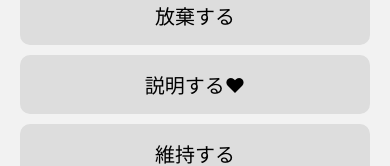
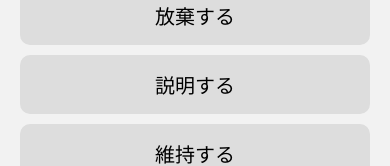
Before and after one commit to aznable813/ReactLessons, a React Native app: screen /Quiz in a window 390 px wide. Shown: the part 458-624 px from the top of the page. Built offline with nearby package versions, Linux system fonts and the light colour scheme.

Commit message:
ちょっと中断

```diff
--- a/data/questions.json
+++ b/data/questions.json
@@ -1,7 +1,7 @@
 [
   {
     "word": "abandon",
-    "choices": ["提供する", "放棄する", "説明する❤", "維持する"],
+    "choices": ["提供する", "放棄する", "説明する", "維持する"],
     "correctIndex": 1
   },
   {
--- a/screens/HistoryScreen.js
+++ b/screens/HistoryScreen.js
@@ -48,17 +48,20 @@ export default function HistoryScreen() {
                 Alert.alert(
                   "確認",
                   "本当に履歴をすべて削除しますか？",
-                [
-                  { text: "キャンセル", style: "cancel" },
-                  {
+                  [
+                    { text: "キャンセル", style: "cancel" },
+                    {
                     text: "削除する",
                     style: "destructive",
-                    onPress: async () => {
-                      await AsyncStorage.removeItem('quizHistory');
+                    onPress: () => {
+                      AsyncStorage.removeItem('quizHistory').then(() => {
                       setHistory([]);
+                      }).catch((error) => {
+                        console.error('削除エラー:', error);
+                      });
                     },
-                  },
-                ]
+                    },
+                  ]
                 );
               }}
             />
--- a/screens/ResultScreen.js
+++ b/screens/ResultScreen.js
@@ -11,7 +11,10 @@ const ResultScreen = ({ route, navigation }) => {
   const saveHistory = async () => {
   try {
     const historyItem = {
-        date: new Date().toISOString(),
+      date: new Date().toLocaleString('ja-JP', {
+        timeZone: 'Asia/Tokyo',
+        hour12: false,
+      }),
       correctCount,
       totalCount,
       percentage,
@@ -25,8 +28,8 @@ const ResultScreen = ({ route, navigation }) => {
     await AsyncStorage.setItem('quizHistory', JSON.stringify(parsed));
   } catch (error) {
     console.error('履歴保存エラー:', error);
-    }
-  };
+  }};
+
 
   // 🔽 初回のみ保存
   useEffect(() => {
```
Lines whose indentation alone changed are shown as unchanged.
